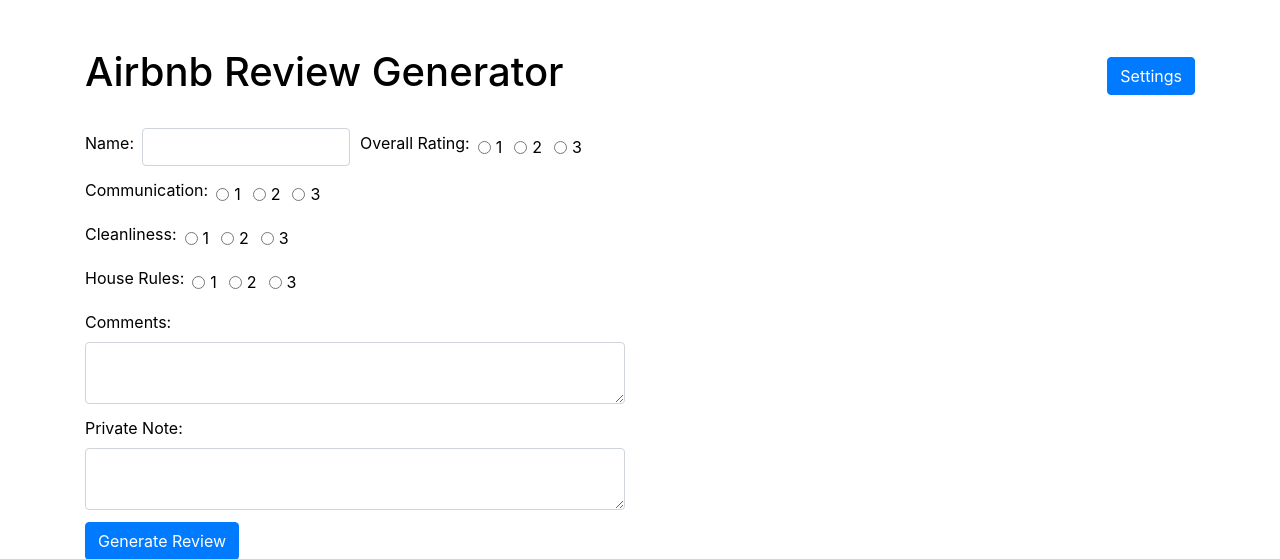
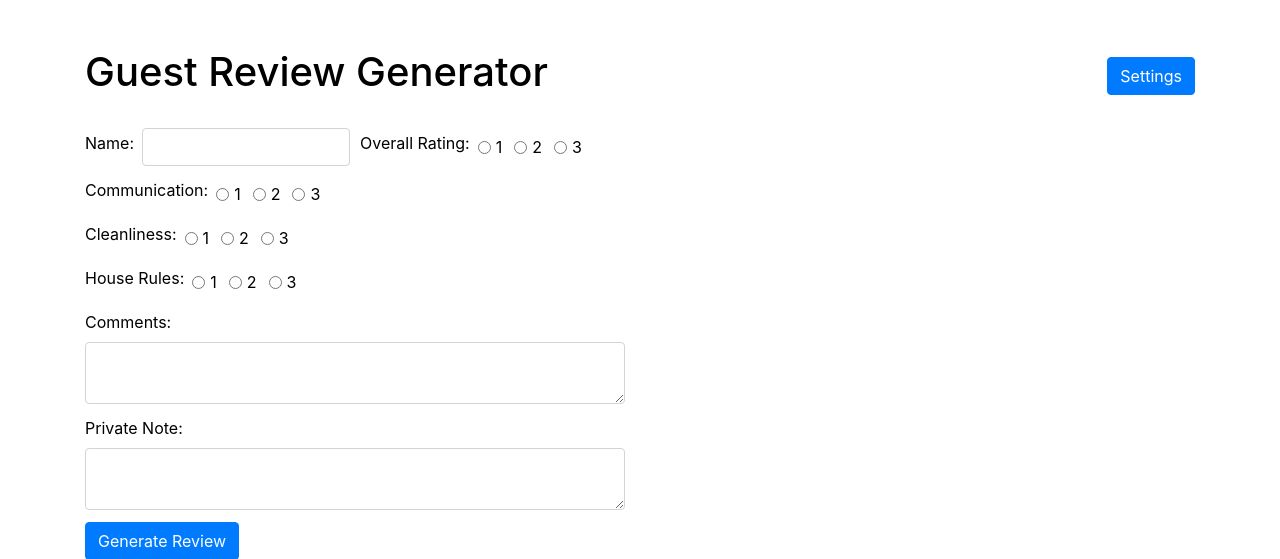
Before and after one commit to gitayam/airbnb-reviews, a Flask app: template templates/index.html in a window 1280 px wide. Shown: the top 559 px of the page. Run offline with Flask 3, Linux system fonts and the light colour scheme; the template is opened without the code that fills it, so the values that code supplies are empty; some libraries are stand-ins or nearby versions.

Commit message:
Guest review generator lable instead of just airbnb

```diff
--- a/templates/index.html
+++ b/templates/index.html
@@ -3,7 +3,7 @@
 <head>
     <meta charset="UTF-8">
     <meta name="viewport" content="width=device-width, initial-scale=1.0">
-    <title>Airbnb Review Generator</title>
+    <title>Guest Review Generator</title>
     <!-- Bootstrap CSS -->
     <link href="https://stackpath.bootstrapcdn.com/bootstrap/4.5.2/css/bootstrap.min.css" rel="stylesheet">
     <style>
@@ -51,7 +51,7 @@
 <body>
     <div class="container my-5">
         <div class="d-flex justify-content-between align-items-center mb-4">
-            <h1>Airbnb Review Generator</h1>
+            <h1>Guest Review Generator</h1>
             <div>
                 <a href="/setup" class="btn btn-primary">Settings</a>
             </div>
```
Also changed, not shown: README.md.
